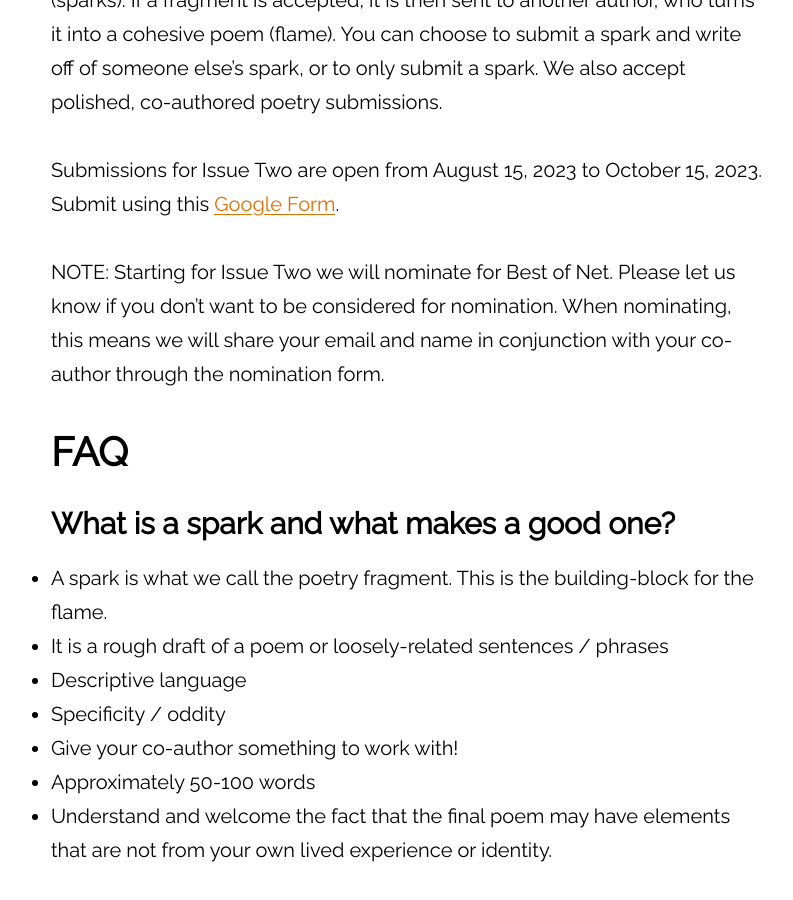
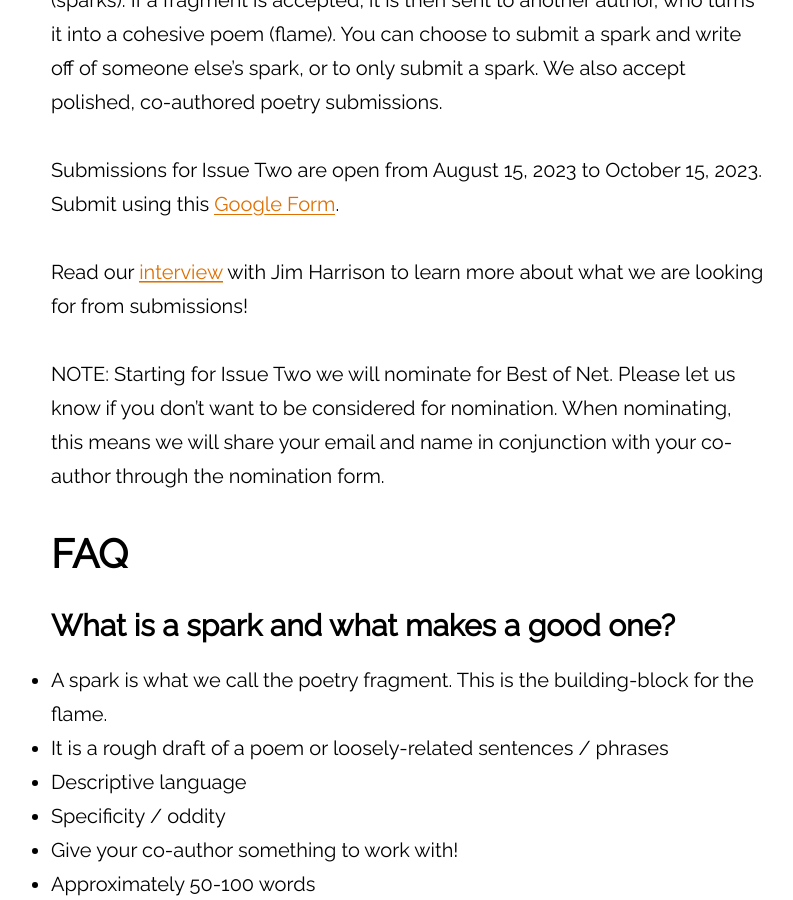
Before and after one commit to atmars77/atmars77.github.io, a Jekyll site: the page built from submit.md, in a window 1280 px wide and 900 px high, scrolled down 546 px. Shown: the whole window, without its empty margins (232-1025 px from the left). Built offline with Jekyll 4.4.1, drawn with Linux system fonts in a browser that asks for light colours.

Commit message:
adding link to interview

```diff
--- a/submit.md
+++ b/submit.md
@@ -10,6 +10,8 @@ largeimage: "/assets/Images/tina_candle.png"
 Spark to Flame is a journal dedicated to collaborative poetry. We pair poets to co-author poetry anonymously through submissions of poetry fragments (sparks). If a fragment is accepted, it is then sent to another author, who turns it into a cohesive poem (flame). You can choose to submit a spark and write off of someone else’s spark, or to only submit a spark. We also accept polished, co-authored poetry submissions.
 
 Submissions for Issue Two are open from August 15, 2023 to October 15, 2023. Submit using this [Google Form](https://forms.gle/Z4mbdDQmkWViXPYM7).
+
+Read our [interview](https://sixquestionsfor.blogspot.com/2023/10/Spark-To-Flame.html) with Jim Harrison to learn more about what we are looking for from submissions!
 
 NOTE: Starting for Issue Two we will nominate for Best of Net. Please let us know if you don't want to be considered for nomination. When nominating, this means we will share your email and name in conjunction with your co-author through the nomination form.
 
```
